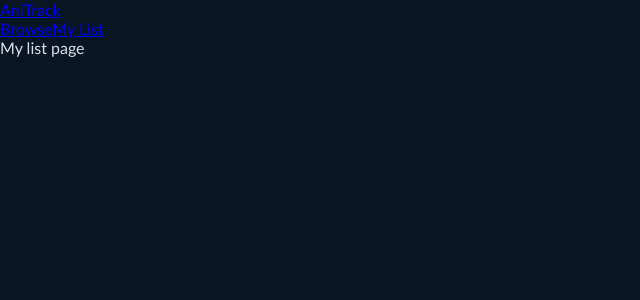
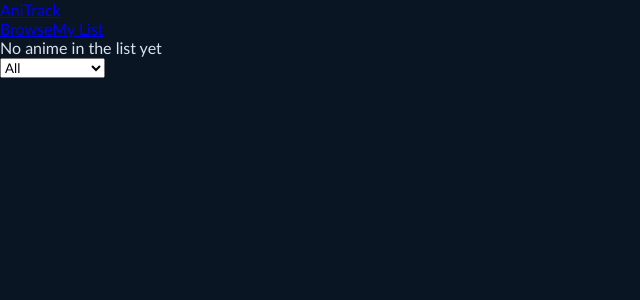
Before and after one commit to jfcaabaydev/anime-search-react, a React (Vite) app: page /mylist in a window 1280 px wide. Shown: the top 300 px of the page, without its empty margins (0-640 px from the left). Built offline with nearby package versions, Linux system fonts and the light colour scheme.

Commit message:
Add MyListPage with filter tabs and watchlist management

```diff
--- a/src/pages/DetailPage.jsx
+++ b/src/pages/DetailPage.jsx
@@ -85,7 +85,7 @@ function DetailPage() {
 
         {isInWatchList && (
           <button onClick={() => toggleFavorite(id)}>
-            {watchList.find((w) => w.id === id)?.favorite
+            {watchList.find((a) => a.id === id)?.favorite
               ? "★ Favorited"
               : "☆ Favorite"}
           </button>
--- a/src/pages/MyListPage.jsx
+++ b/src/pages/MyListPage.jsx
@@ -1,7 +1,79 @@
+import { useState } from "react";
+import { useWatchList } from "../context/useWatchList";
+
 function MyListPage() {
+  const {
+    watchList,
+    removeFromWatchList,
+    updateStatus,
+    updateRating,
+    toggleFavorite,
+  } = useWatchList();
+  const [filter, setFilter] = useState("All");
+
+  const filteredList = watchList.filter((anime) => {
+    if (filter === "All") return true;
+    if (filter === "Favorites") return anime.favorite === true;
+    return anime.status === filter;
+  });
+
+
+
+  if (!watchList) {
+    return <div>No anime is in Watch List</div>;
+  }
+
   return (
     <div>
-      My list page
+      {filteredList.length === 0 && <p>No anime in the list yet</p>}
+      <div>
+        <select value={filter} onChange={(e) => setFilter(e.target.value)}>
+          <option value="All">All</option>
+          <option value="Plan to Watch">Plan to Watch</option>
+          <option value="Watching">Watching</option>
+          <option value="Complete">Complete</option>
+          <option value="Favorites">Favorites</option>
+        </select>
+      </div>
+
+      {filteredList.map((anime) => (
+        <div className="watchlist-anime-card">
+          <div>
+            <img src={anime.image} alt={anime.title} />
+            <p>{anime.title}</p>
+          </div>
+
+          <div>
+            <button onClick={() => removeFromWatchList(anime.id)}>
+              Remove
+            </button>
+            <select
+              value={anime.status}
+              onChange={(e) => updateStatus(anime.id, e.target.value)}
+            >
+              <option value="Plan to Watch">Plan to Watch</option>
+              <option value="Watching">Watching</option>
+              <option value="Complete">Complete</option>
+            </select>
+            <select
+              value={anime.rating || ""}
+              onChange={(e) => updateRating(anime.id, Number(e.target.value))}
+            >
+              <option value="">Rate this anime</option>
+              {[1, 2, 3, 4, 5, 6, 7, 8, 9, 10].map((n) => (
+                <option key={n} value={n}>
+                  {n}
+                </option>
+              ))}
+            </select>
+            <button onClick={() => toggleFavorite(anime.id)}>
+              {watchList.find((a) => a.id === anime.id)?.favorite
+                ? "★ Favorited"
+                : "☆ Favorite"}
+            </button>
+          </div>
+        </div>
+      ))}
     </div>
   );
 }
```
